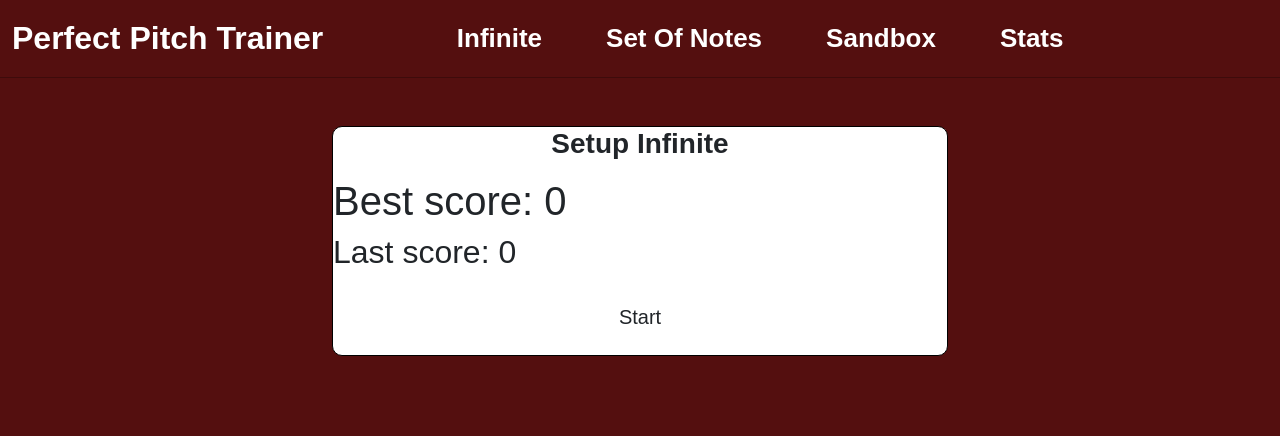
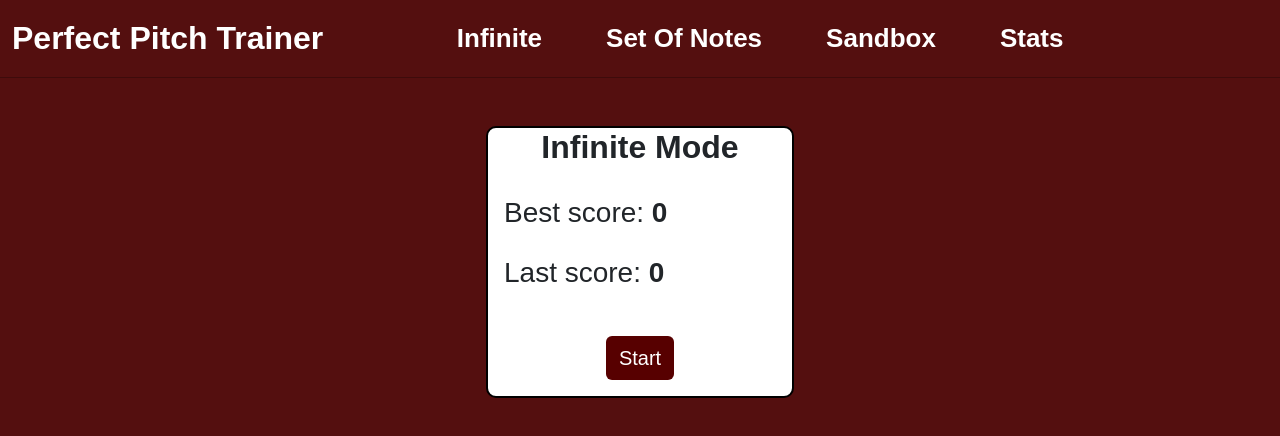
Before and after one commit to IGieckI/Perfect-Pitch-Trainer, a Vue app in the folder client/: page /infinite in a window 1280 px wide. Shown: the top 436 px of the page. Built offline with nearby package versions, Linux system fonts and the light colour scheme; a web font is replaced by a local one.

Commit message:
Improve UI in different components

```diff
--- a/client/src/components/Navbar.vue
+++ b/client/src/components/Navbar.vue
@@ -3,7 +3,7 @@
 </script>
 
 <template>
-    <nav class="navbar navbar-expand-lg">
+    <nav class="navbar navbar-expand-xl">
         <div class="container-fluid">
             <router-link class="navbar-brand" to="/">Perfect Pitch Trainer</router-link>
             <button class="navbar-toggler" type="button" data-bs-toggle="collapse"
--- a/client/src/components/SetupInfinite.vue
+++ b/client/src/components/SetupInfinite.vue
@@ -1,12 +1,12 @@
 <template>
-    <div class="wrapper text-dark">
-        <h3 class="text-center fw-bold">Setup Infinite</h3>
-        <div class="mt-3">
-            <h1>Best score: {{ bestScore }}</h1>
-            <h2>Last score: {{ lastScore }}</h2>
+    <div class="wrapper text-dark d-flex flex-column">
+        <h3 class="text-center fw-bolder fs-2">Infinite Mode</h3>
+        <div class="mt-3 text-left fs-3 ps-3">
+            <p>Best score: <span class="fw-bold">{{ bestScore }}</span></p>
+            <p>Last score: <span class="fw-bold">{{ lastScore }}</span></p>
         </div>
         <div class="text-center mt-4 mb-3">
-            <button class="btn fs-5" id="setupInfiniteButton" @click.prevent="onSubmit">Start</button>
+            <button class="btn" id="setupInfiniteButton" @click.prevent="onSubmit">Start</button>
         </div>
     </div>
 </template>
@@ -49,33 +49,32 @@ export default defineComponent({
 <style lang="scss">
 $wrapper-background-color: #ffffff;
 $wrapper-border-color: #000000;
+$submit-button-text-color: #ffffff;
 $submit-button-color: #570000;
 
 .wrapper {
     background-color: $wrapper-background-color;
-    border: 1px solid $wrapper-border-color;
+    border: 2px solid $wrapper-border-color;
     border-radius: 10px;
     margin: auto;
+    width: 50%;
+    height: auto;
     font-size: 22px;
-    font-weight: 500;
 
-    form {
-        display: grid;
-        grid-template-columns: repeat(2, 1fr);
-        gap: 10px;
-
-        .form-check-input {
-            border: 2px solid black;
-        }
+    @media (max-width: 890px) {
+        width: 65%;
     }
 
-    #setupTestSubmitButton {
+
+    #setupInfiniteButton {
         background-color: $submit-button-color;
-        color: white;
+        color: $submit-button-text-color;
+        font-size: 20px;
 
         &:hover {
             background-color: lighten($submit-button-color, 10%);
         }
     }
+
 }
 </style>
--- a/client/src/components/SetupTest.vue
+++ b/client/src/components/SetupTest.vue
@@ -1,7 +1,7 @@
 <template>
     <div class="wrapper text-dark">
         <h3 class="text-center fw-bold">Setup Test</h3>
-        <form class="ms-4" id="notesConfigurationForm">
+        <form class="ms-4 mt-3" id="notesConfigurationForm">
             <div class="form-check" v-for="(item, index) in items" :key="index">
                 <input type="checkbox" :id="item" class="form-check-input" v-model="selectedItems" :value="item">
                 <label class="form-check-label" :for="item">{{ item }}</label>
```
